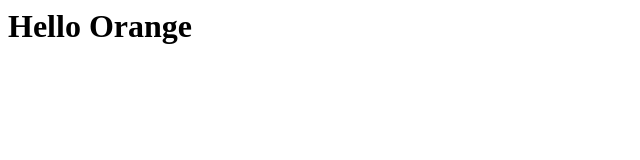
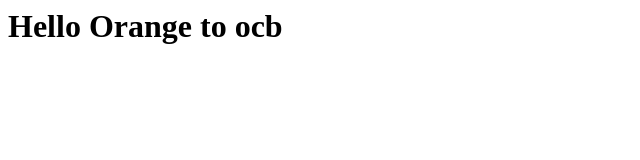
Before and after one commit to abhaysrivastava-orange/aws-devops-website, a plain HTML site: page index.html in a window 1280 px wide. Shown: the whole page, without its empty margins (0-640 px from the left). Drawn offline with Linux system fonts and the light colour scheme.

Commit message:
Update index.html

```diff
--- a/index.html
+++ b/index.html
@@ -1,7 +1,7 @@
 <html>
   <body>
     <h1>
-      Hello Orange
+      Hello Orange to ocb
     </h1>
   </body>
 </html>
```
